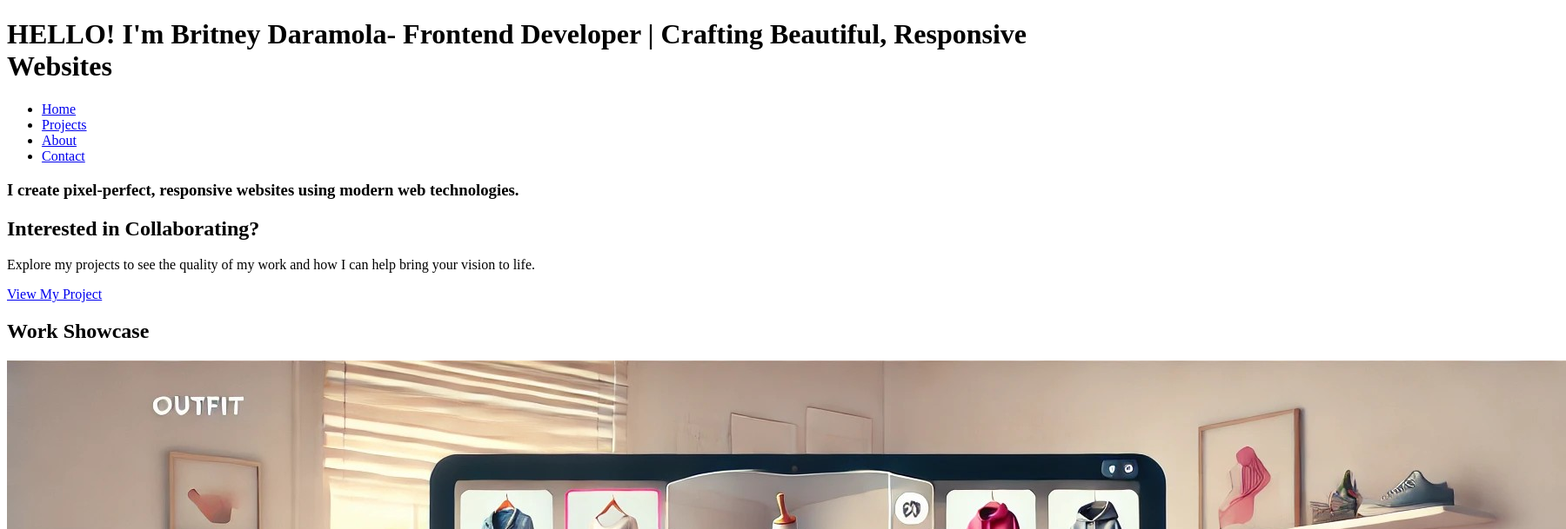
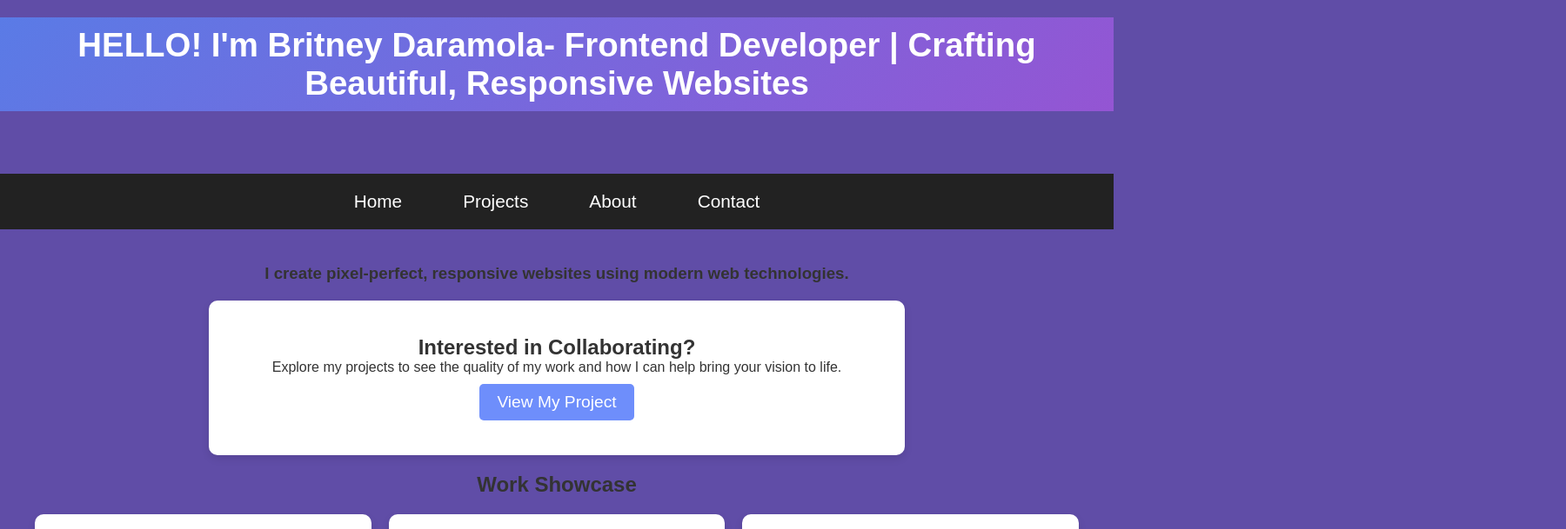
Before and after one commit to Hot-Red-Bee/PORTFOLIO_PROJECT, a plain HTML site: page index.html in a window 1280 px wide. Shown: the top 609 px of the page at 87% size, 1800 px wide, since content can reach past the window. Drawn offline with Linux system fonts and the light colour scheme.

Commit message:
new changes

```diff
--- a/index.html
+++ b/index.html
@@ -3,7 +3,7 @@
 <head>
     <meta charset="UTF-8">
     <meta name="viewport" content="width=device-width, initial-scale=1.0">
-    <link href="project.css" rel="stylesheet" type="text/css">
+    <link href="index.css" rel="stylesheet" type="text/css">
         <title>MY PORTFOLIO</title>
 </head>
 <body>
```
